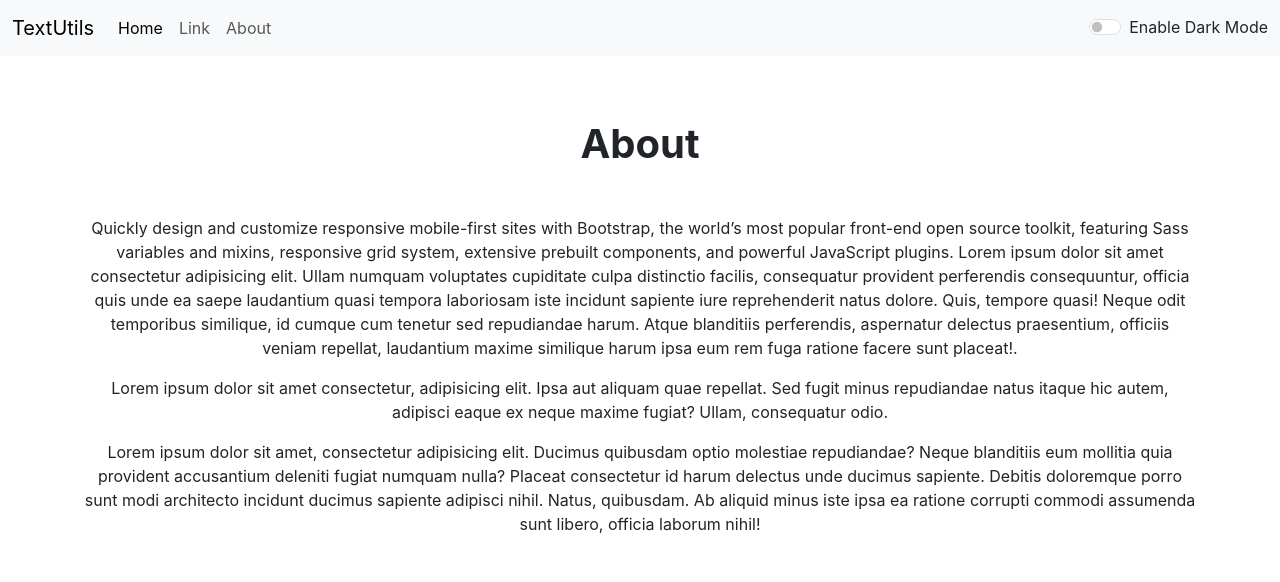
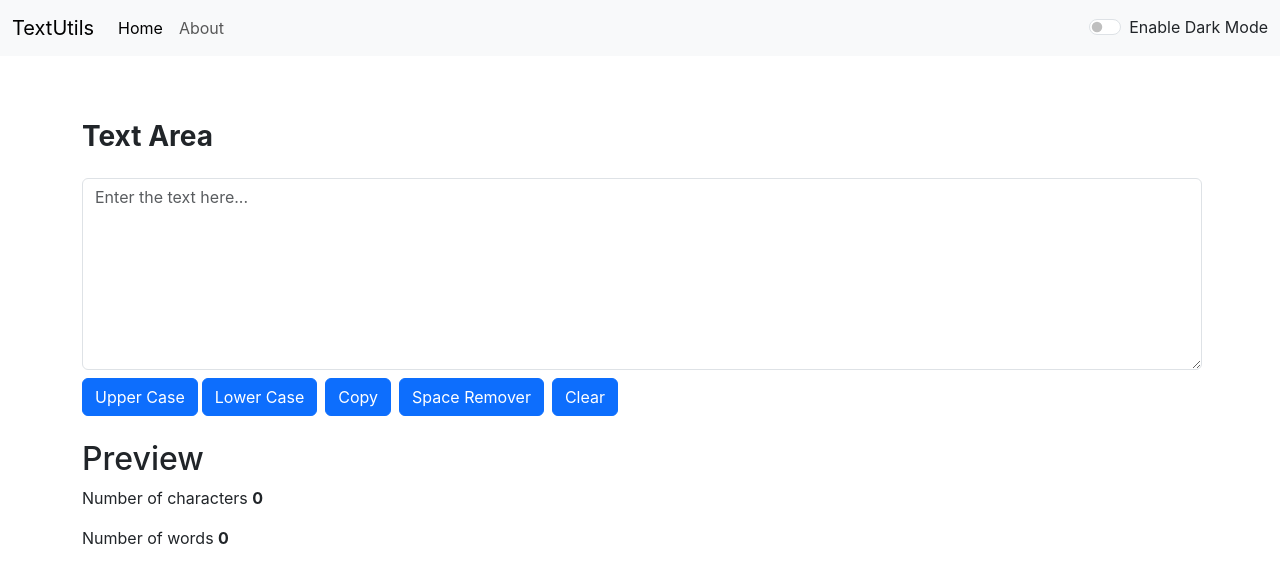
Before and after one commit to HmUmaxKhan/TextUtils, a React (Create React App) app: page / in a window 1280 px wide. Shown: the top 582 px of the page. Built offline with nearby package versions, Linux system fonts and the light colour scheme.

Commit message:
Introducing react routing with react router dom

```diff
--- a/package.json
+++ b/package.json
@@ -8,6 +8,8 @@
     "@testing-library/user-event": "^13.5.0",
     "react": "^18.2.0",
     "react-dom": "^18.2.0",
+    "react-router": "^6.14.2",
+    "react-router-dom": "^6.14.2",
     "react-scripts": "5.0.1",
     "web-vitals": "^2.1.4"
   },
--- a/src/App.js
+++ b/src/App.js
@@ -1,52 +1,53 @@
-import React,{useState} from 'react';
-import Navbar from './Components/Navbar';
-// import Textform from './Components/Textform';
-import About from './Components/About';
-import Alert from './Components/Alert'
-
+import React, { useState } from "react";
+import { BrowserRouter as Router, Routes , Route } from 'react-router-dom';
+import Navbar from "./Components/Navbar";
+import Textform from "./Components/Textform";
+import About from "./Components/About";
+import Alert from "./Components/Alert";
 
 function App() {
+  const [mode, setMode] = useState("light");
+  const [alert, setAlert] = useState(null);
 
-  const [mode,setMode]  = useState('light');
-  const [alert,setAlert] = useState(null);
-
-  const showAlert = (msg,type)=>{
+  const showAlert = (msg, type) => {
     setAlert({
       msg: msg,
-      type:type
-    })
-  }
-  const togglebg = ()=>{
-    if (mode === 'light')
-    {
-      setMode('dark');
-      document.body.style.backgroundColor = "rgb(33, 37, 41)"
+      type: type,
+    });
+  };
+  const togglebg = () => {
+    if (mode === "light") {
+      setMode("dark");
+      document.body.style.backgroundColor = "rgb(33, 37, 41)";
       showAlert("Dark Mode is enabled", "success");
 
-      setTimeout(()=>{
+      setTimeout(() => {
         setAlert(null);
-      },1500)
-
-    }else{
-
-      setMode('light');
-      document.body.style.backgroundColor = "white"
+      }, 1500);
+    } else {
+      setMode("light");
+      document.body.style.backgroundColor = "white";
       showAlert("Light Mode is enabled", "success");
 
-      setTimeout(()=>{
+      setTimeout(() => {
         setAlert(null);
-      },1500)
+      }, 1500);
+    }
+  };
+  return (
+    <Router>
+      <div>
+        <Navbar title="TextUtils" about="About" mode={togglebg} bg={mode} />
+        <Alert Alert={alert} />
+        <Routes>
 
-    }
-  }
-  return (
+          <Route exact path="/" element={<Textform bg={mode} />} />
 
-    <div>
-       <Navbar title = "TextUtils" about = "About" mode = {togglebg} bg={mode}/>
-       <Alert Alert={alert} />
-      <About bg={mode}/>
-    </div>
+          <Route exact path="/about" element={<About bg={mode} />} />
 
+        </Routes>
+      </div>
+    </Router>
   );
 }
 
--- a/src/Components/Navbar.js
+++ b/src/Components/Navbar.js
@@ -1,13 +1,16 @@
 import React from "react";
 import PropTypes from "prop-types";
+import {Link} from "react-router-dom"
 function Navbar(props) {
   return (
     <div>
-      <nav className={`navbar navbar-expand-lg navbar-${props.bg} bg-${props.bg}`}>
+      <nav
+        className={`navbar navbar-expand-lg navbar-${props.bg} bg-${props.bg}`}
+      >
         <div className="container-fluid">
-          <a className="navbar-brand" href="/">
-          {props.title}
-          </a>
+          <Link className="navbar-brand" to="/">
+            {props.title}
+          </Link>
           <button
             className="navbar-toggler"
             type="button"
@@ -22,24 +25,34 @@ function Navbar(props) {
           <div className="collapse navbar-collapse" id="navbarSupportedContent">
             <ul className="navbar-nav me-auto mb-2 mb-lg-0">
               <li className="nav-item">
-                <a className="nav-link active" aria-current="page" href="/">
+                <Link className="nav-link active" aria-current="page" to="/">
                   Home
-                </a>
-              </li>
-              <li className="nav-item">
-                <a className="nav-link" href="/">
-                  Link
-                </a>
+                </Link>
               </li>
               <li className="nav-item dropdown">
-                <a className="nav-link " href="/">
+                <Link className="nav-link " to="/about">
                   {props.about}
-                </a>
+                </Link>
               </li>
             </ul>
-            <div class={`form-check form-switch text-${props.bg==='light' ? 'dark' : 'light'}`} >
-            <input class="form-check-input" type="checkbox" role="switch" id="flexSwitchCheckDefault" onClick={props.mode}/>
-            <label class={`form-check-label `}  htmlFor="flexSwitchCheckDefault">Enable Dark Mode</label>
+            <div
+              className={`form-check form-switch text-${
+                props.bg === "light" ? "dark" : "light"
+              }`}
+            >
+              <input
+                className="form-check-input"
+                type="checkbox"
+                role="switch"
+                id="flexSwitchCheckDefault"
+                onClick={props.mode}
+              />
+              <label
+                className={`form-check-label `}
+                htmlFor="flexSwitchCheckDefault"
+              >
+                Enable Dark Mode
+              </label>
             </div>
           </div>
         </div>
--- a/src/Components/Textform.js
+++ b/src/Components/Textform.js
@@ -47,14 +47,14 @@ const handleClick4 =() => {
     setText(event.target.value);
   }
   return (
-    <div>
+    <div className="my-5">
      <div className={`container text-${props.bg==='light' ? 'dark' : 'light'}`}>
       <h3 className="my-4">
         <b>Text Area</b>
       </h3>
       </div>
       <div className="form-floating">
-      <div className={`container my-4`}>
+      <div className={`container my-2`}>
         <textarea
           className={`form-control  text-${props.bg==='light' ? 'dark' : 'light'}`}
           placeholder="Enter the text here..."
```
Also changed, not shown: src/Components/About.js (line endings or trailing spaces), 1 other file (tests, documents, lock files or other folders).
